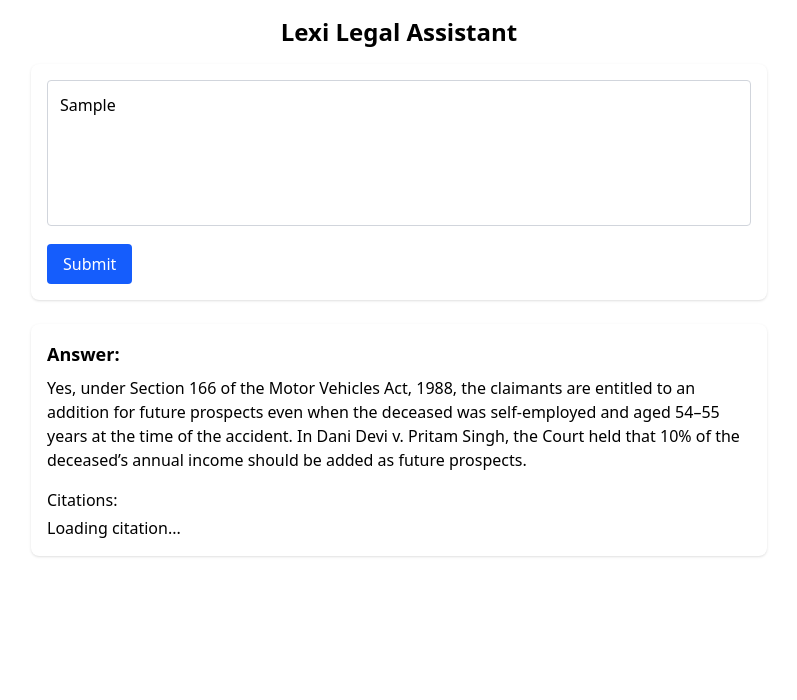
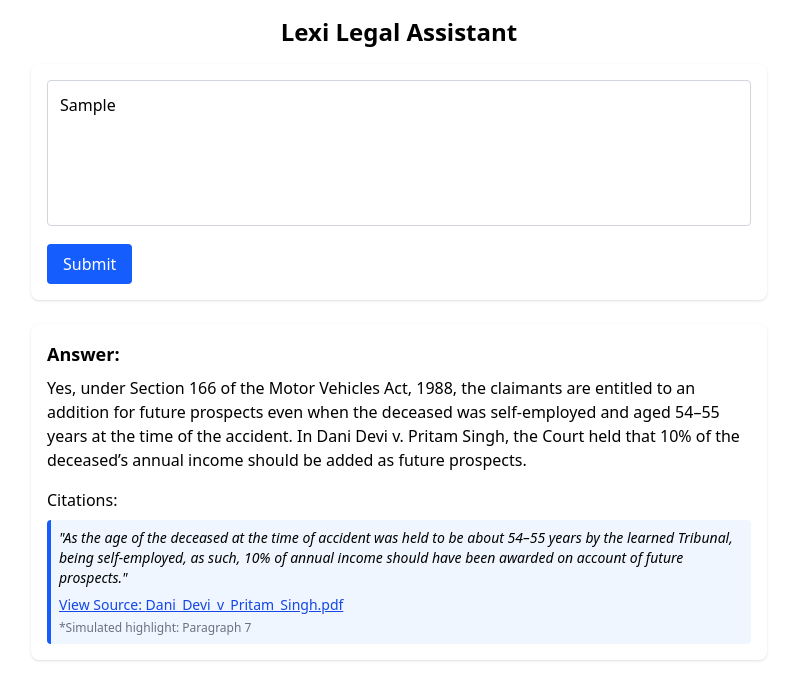
Before and after one commit to SanjuSanjaytech/Lexisg-frontend-intern-test, a React (Vite) app: page / in a window 1280 px wide. Both pictures are taken after typing "Sample" into the empty fields and a click on the button "Submit". Shown: the top 700 px of the page, without its empty margins (241-1038 px from the left). Built offline with nearby package versions, Linux system fonts and the light colour scheme.

Commit message:
Implemented Citation component with PDF linking

```diff
--- a/src/components/Citation.jsx
+++ b/src/components/Citation.jsx
@@ -1,3 +1,18 @@
-export default function Citation() {
-  return <div>Loading citation...</div>;
+export default function Citation({ citation }) {
+  return (
+    <div className="p-2 mt-2 border-l-4 border-blue-600 bg-blue-50 rounded">
+      <p className="text-sm italic mb-1">"{citation.text}"</p>
+      <a
+        href={citation.link}
+        target="_blank"
+        rel="noopener noreferrer"
+        className="text-blue-700 text-sm underline hover:text-blue-900"
+      >
+        View Source: {citation.source}
+      </a>
+      <p className="text-xs text-gray-500 mt-1">
+        *Simulated highlight: Paragraph 7
+      </p>
+    </div>
+  );
 }
```
